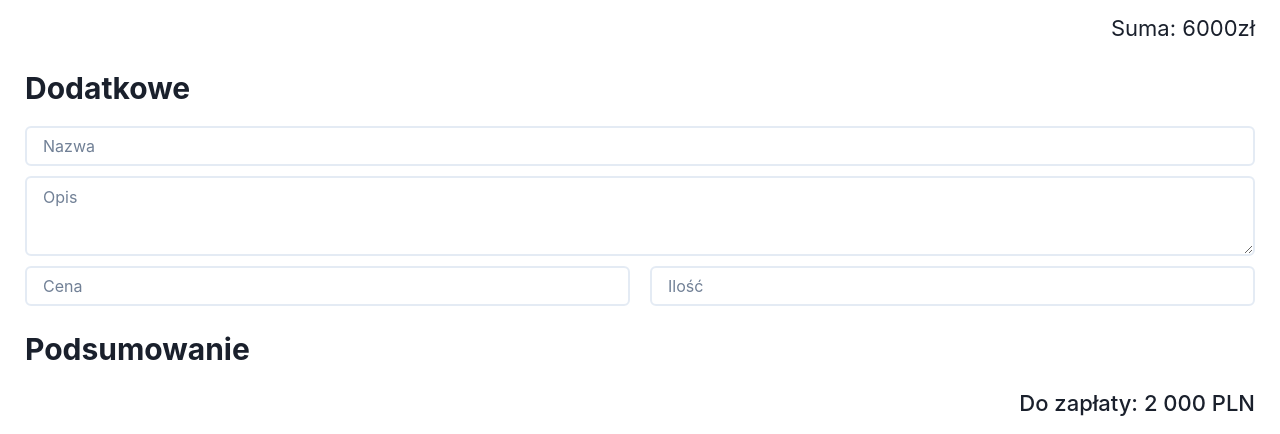
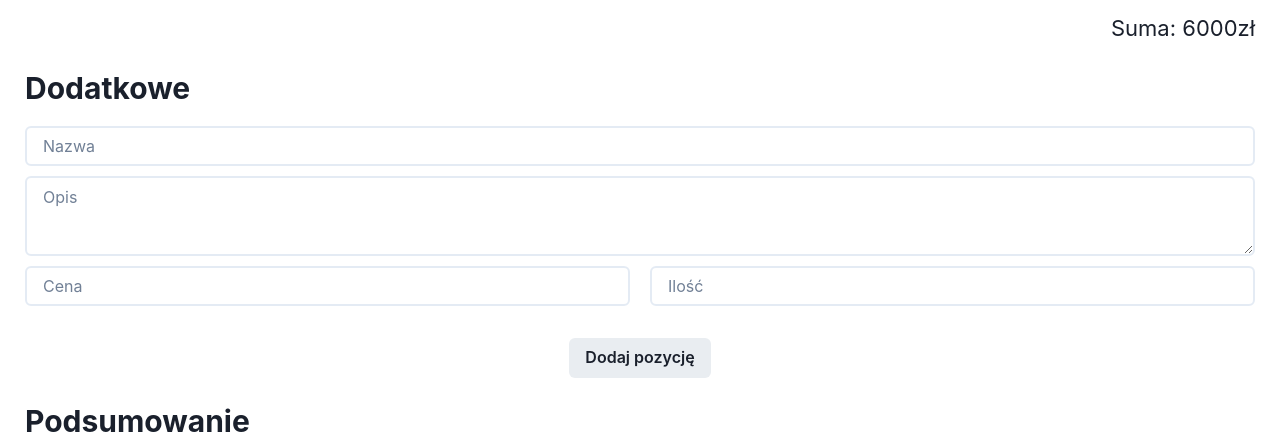
Before and after one commit to szymekSKKJ/formularz, a React (Vite) app: page / in a window 1280 px wide. Shown: the part 1534-1968 px from the top of the page. Built offline with nearby package versions, Linux system fonts and the light colour scheme.

Commit message:
Added form validation and adding additionals elements also with validation

```diff
--- a/src/components/App/App.css
+++ b/src/components/App/App.css
@@ -6,4 +6,8 @@
 
 body {
   padding: 20px 0px 20px 0px;
+}
+
+html {
+  scroll-behavior: smooth;
 }/*# sourceMappingURL=App.css.map */
--- a/src/components/App/App.scss
+++ b/src/components/App/App.scss
@@ -7,3 +7,7 @@
 body {
   padding: 20px 0px 20px 0px;
 }
+
+html {
+  scroll-behavior: smooth;
+}
--- a/src/components/App/OfferCreator/OfferCreator.css
+++ b/src/components/App/OfferCreator/OfferCreator.css
@@ -8,7 +8,7 @@
   width: 10px;
 }
 .offer-creator ::-webkit-scrollbar-track {
-  background: #f1f1f1;
+  background: white;
 }
 .offer-creator ::-webkit-scrollbar-thumb {
   background: #d0dae1;
--- a/src/components/App/OfferCreator/OfferCreator.scss
+++ b/src/components/App/OfferCreator/OfferCreator.scss
@@ -6,7 +6,7 @@
 
   /* Track */
   ::-webkit-scrollbar-track {
-    background: #f1f1f1;
+    background: white;
   }
 
   /* Handle */
--- a/src/components/App/OfferCreator/OfferCreator.tsx
+++ b/src/components/App/OfferCreator/OfferCreator.tsx
@@ -1,23 +1,6 @@
-import {
-  Heading,
-  Box,
-  Input,
-  FormLabel,
-  Textarea,
-  Card,
-  CardHeader,
-  CardBody,
-  CardFooter,
-  Text,
-  Image,
-  Stack,
-  Link,
-  Button,
-  CloseButton,
-  extendTheme,
-  StackDivider,
-} from "@chakra-ui/react";
+import { Heading, Box, Input, Textarea, Card, CardBody, CardFooter, Text, Image, Stack, Link, Button, CloseButton } from "@chakra-ui/react";
 import "./OfferCreator.css";
+import { useState } from "react";
 
 const inputWrapperStyles = {
   width: { sm: "100%", lg: "45%", xl: "30%" },
@@ -44,13 +27,88 @@ const cardStylesCart = {
   position: "relative",
 };
 
-//focusBorderColor="#4696d2"
+const generateId = () => Math.random().toString(16).slice(2);
+
+const isEmpty = (str: string) => !str.trim().length;
+
+const validateBasicInformationSection = (inputElements: HTMLInputElement[]): boolean => {
+  const inputElementsInBasicInformationElement = inputElements.filter((inputElement) => inputElement.closest(".basic-information"));
+
+  const foundEmptyInputInformationElement = inputElementsInBasicInformationElement.find((inputElement) => isEmpty(inputElement.value));
+
+  if (foundEmptyInputInformationElement !== undefined) {
+    foundEmptyInputInformationElement.focus();
+    return false;
+  } else {
+    return true;
+  }
+};
+
+const validateAdditionalsSection = (inputElements: HTMLInputElement[], isFromAddButton: boolean): boolean => {
+  const inputElementsInAdditionalsElement = inputElements.filter((inputElement) => inputElement.closest(".additionals"));
+
+  const foundEmptyInputInAdditionalsElement = inputElementsInAdditionalsElement.find((inputElement) => isEmpty(inputElement.value));
+
+  if (isFromAddButton) {
+    if (foundEmptyInputInAdditionalsElement !== undefined) {
+      foundEmptyInputInAdditionalsElement.focus();
+      return false;
+    } else {
+      return true;
+    }
+  } else {
+    if (foundEmptyInputInAdditionalsElement !== undefined && foundEmptyInputInAdditionalsElement.placeholder === "Nazwa") {
+      return true;
+    } else {
+      if (foundEmptyInputInAdditionalsElement !== undefined) {
+        foundEmptyInputInAdditionalsElement.focus();
+        return false;
+      } else {
+        return true;
+      }
+    }
+  }
+};
+
+const formValidation = (clickedButton: HTMLButtonElement, isFromAddButton: boolean): boolean => {
+  const offerCreatorElement = clickedButton.closest(".offer-creator") as HTMLFormElement;
+  const inputElements = [...offerCreatorElement.elements].filter((formElement) => formElement.tagName === "INPUT") as HTMLInputElement[];
+
+  const isBasicInformationSectionCorrect = validateBasicInformationSection(inputElements);
+
+  if (isBasicInformationSectionCorrect) {
+    const isBasicAdditionalsSectionCorrect = validateAdditionalsSection(inputElements, isFromAddButton);
+
+    if (isBasicAdditionalsSectionCorrect) {
+      return true;
+    }
+    return false;
+  } else {
+    return false;
+  }
+};
 
 const OfferCreator = () => {
+  const [additionalsElements, setAdditionalsElements] = useState([
+    {
+      id: generateId(),
+      element: (
+        <Box display="flex" gap="10px" flexDirection="column" key={generateId()}>
+          <Input placeholder="Nazwa" />
+          <Textarea placeholder="Opis" />
+          <Box display="flex" gap="20px">
+            <Input placeholder="Cena" />
+            <Input placeholder="Ilość" />
+          </Box>
+        </Box>
+      ),
+    },
+  ]);
+
   return (
-    <div className="offer-creator">
+    <form className="offer-creator">
       <Box pl={{ "3xl": "50px", "2xl": "25px", sm: "10px" }} pr={{ "3xl": "50px", "2xl": "25px", sm: "10px" }}>
-        <Box ml="auto" mr="auto" mt="25px" bg="transparent">
+        <Box ml="auto" mr="auto" mt="25px" bg="transparent" className="basic-information">
           <Heading as="h2" size="lg" mb="20px">
             Dane podstawowe
           </Heading>
@@ -347,7 +405,7 @@ const OfferCreator = () => {
           </Box>
           <Box ml="auto" mr="auto" mt="25px" width="100%" pl={{ xl: "25px", sm: "0px" }}>
             <Heading as="h2" size="lg" mb="20px">
-              Koszyk wykonawców
+              Koszyk technik
             </Heading>
             <Box>
               <Box width="100%" display="flex" flexDirection="column" gap="20px">
@@ -402,12 +460,40 @@ const OfferCreator = () => {
             </Box>
           </Box>
         </Box>
-        <Box mt="25px">
+        <Box mt="25px" className="additionals">
           <Heading as="h2" size="lg" mb="20px">
             Dodatkowe
           </Heading>
-          <Box>
-            <Box display="flex" gap="10px" flexDirection="column">
+          <Box display="flex" flexDir="column" gap="50px">
+            {additionalsElements.map((elementObject) => elementObject.element)}
+          </Box>
+          <Box width="100%" display="flex" justifyContent="center" mt="32px">
+            <Button
+              fontSize="16px"
+              backgroundColor="#e9edf1"
+              onClick={(event) => {
+                if (formValidation(event.currentTarget, true)) {
+                  setAdditionalsElements((currentValue) => {
+                    const generatedId = generateId();
+
+                    return [
+                      ...currentValue,
+                      {
+                        id: generatedId,
+                        element: (
+                          <Box display="flex" gap="10px" flexDirection="column" key={generateId()}>
+                            <CloseButton
+                              ml="auto"
+                              onClick={() => {
+                                setAdditionalsElements((currentValue) => {
+                                  const indexOfElementToRemove = currentValue.findIndex((object) => object.id === generatedId);
+
+                                  currentValue.splice(indexOfElementToRemove, 1);
+
+                                  return [...currentValue];
+                                });
+                              }}
+                            />
                             <Input placeholder="Nazwa" />
                             <Textarea placeholder="Opis" />
                             <Box display="flex" gap="20px">
@@ -415,6 +501,14 @@ const OfferCreator = () => {
                               <Input placeholder="Ilość" />
                             </Box>
                           </Box>
+                        ),
+                      },
+                    ];
+                  });
+                }
+              }}>
+              Dodaj pozycję
+            </Button>
           </Box>
         </Box>
         <Box mt="25px">
@@ -426,14 +520,14 @@ const OfferCreator = () => {
               Do zapłaty: 2 000 PLN
             </Text>
             <Box width="100%" display="flex">
-              <Button ml="auto" fontSize="20px" backgroundColor="#edf2f7">
+              <Button ml="auto" fontSize="20px" backgroundColor="#e9edf1" onClick={(event) => formValidation(event.currentTarget, false)}>
                 Utwórz
               </Button>
             </Box>
           </Box>
         </Box>
       </Box>
-    </div>
+    </form>
   );
 };
 
--- a/src/main.tsx
+++ b/src/main.tsx
@@ -15,9 +15,7 @@ const breakpoints = {
 const theme = extendTheme({ breakpoints });
 
 ReactDOM.createRoot(document.getElementById("root") as HTMLElement).render(
-  <React.StrictMode>
-    <ChakraProvider theme={theme}>
-      <App />
-    </ChakraProvider>
-  </React.StrictMode>
+  <ChakraProvider theme={theme}>
+    <App />
+  </ChakraProvider>
 );
```
Also changed, not shown: 2 other files (tests, documents, lock files or other folders). Lines whose indentation alone changed are shown as unchanged.
